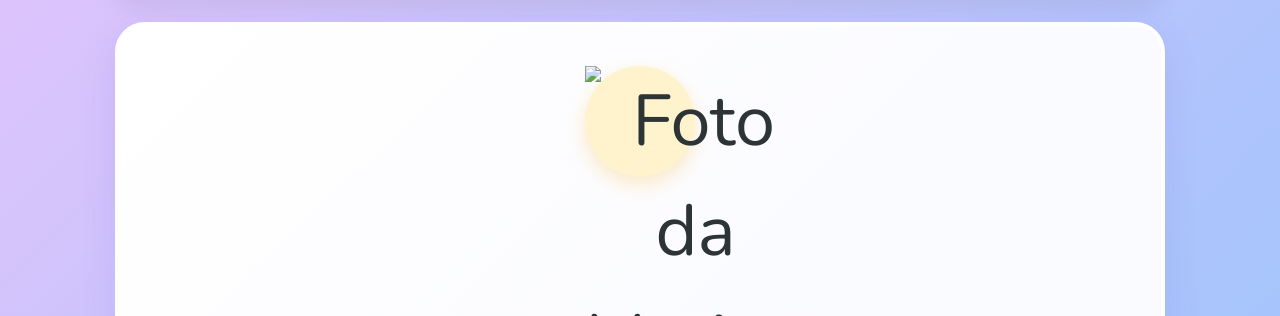
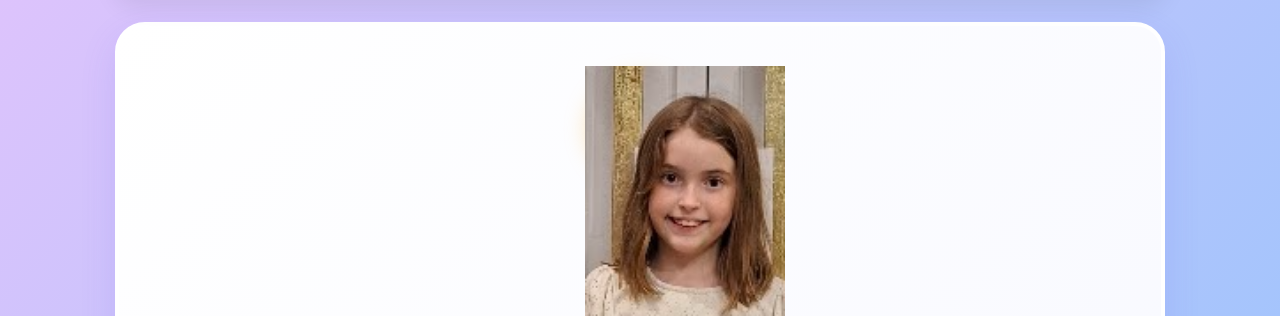
Before and after one commit to costajuniorjm/provamarina, a plain HTML site: page index.html in a window 1280 px wide. Shown: the part 90-406 px from the top of the page. Drawn offline with nearby package versions, Linux system fonts and the light colour scheme.

Commit message:
Update index.html

```diff
--- a/index.html
+++ b/index.html
@@ -252,7 +252,7 @@
     </header>
 
     <section class="hero">
-      <div class="hero-avatar"><img src="marina.jpg" alt="Foto da Marina" width="300" height="300"></div>
+      <div class="hero-avatar"><img src="marina.png" alt="Foto da Marina" width="200" height="250"></div>
       <h1>Bem-vinda ao seu Portal de Jogos, Marina!</h1>
       <p>Aqui estudar para as provas do <strong>3º Ano do Ensino Fundamental</strong> é muito mais divertido. Escolha uma matéria abaixo para começar sua missão!</p>
       <div class="progress-summary" id="heroStatus">Pronta para gabaritar a prova escrita de Inglês? 🎯</div>
```
